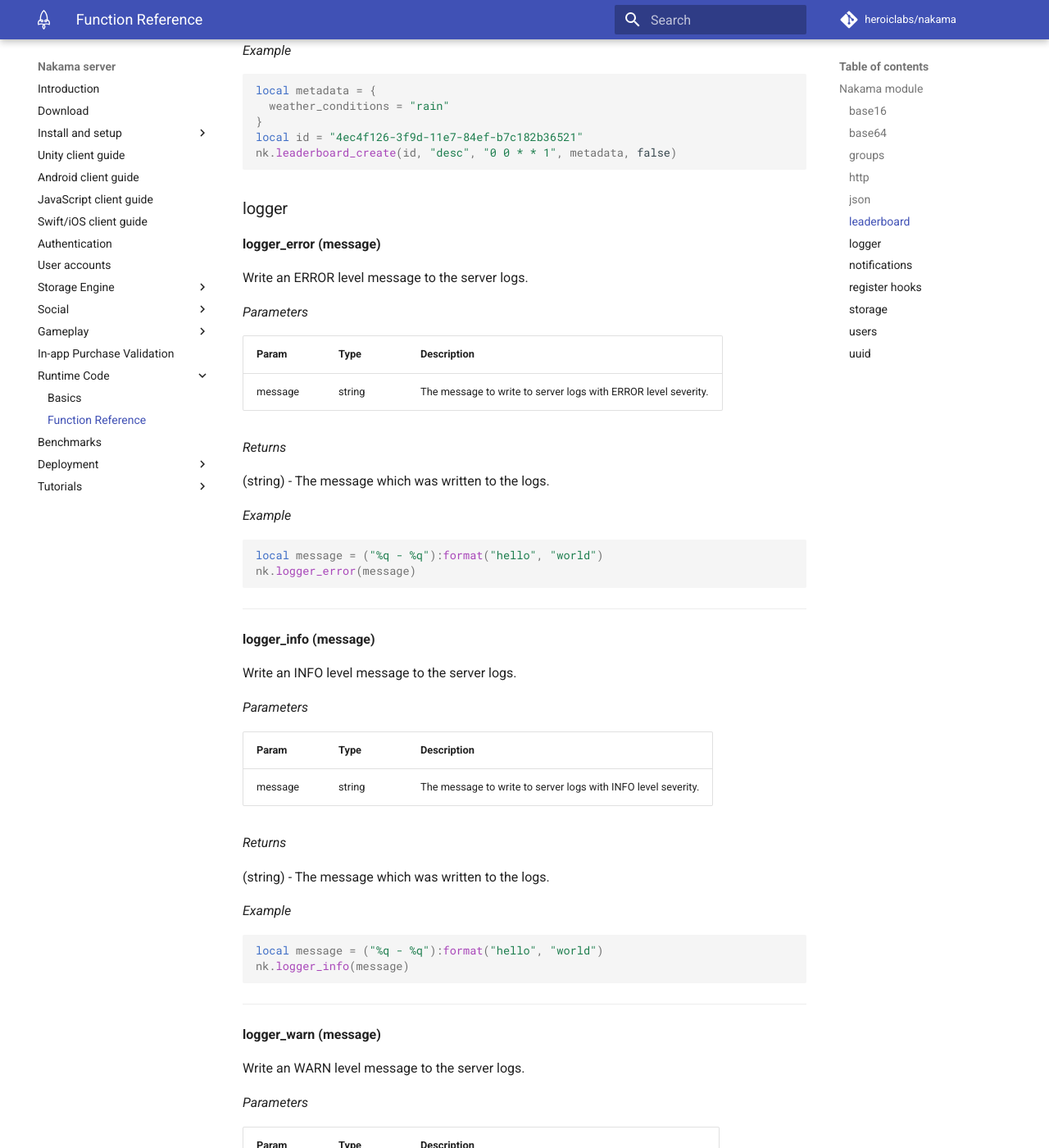
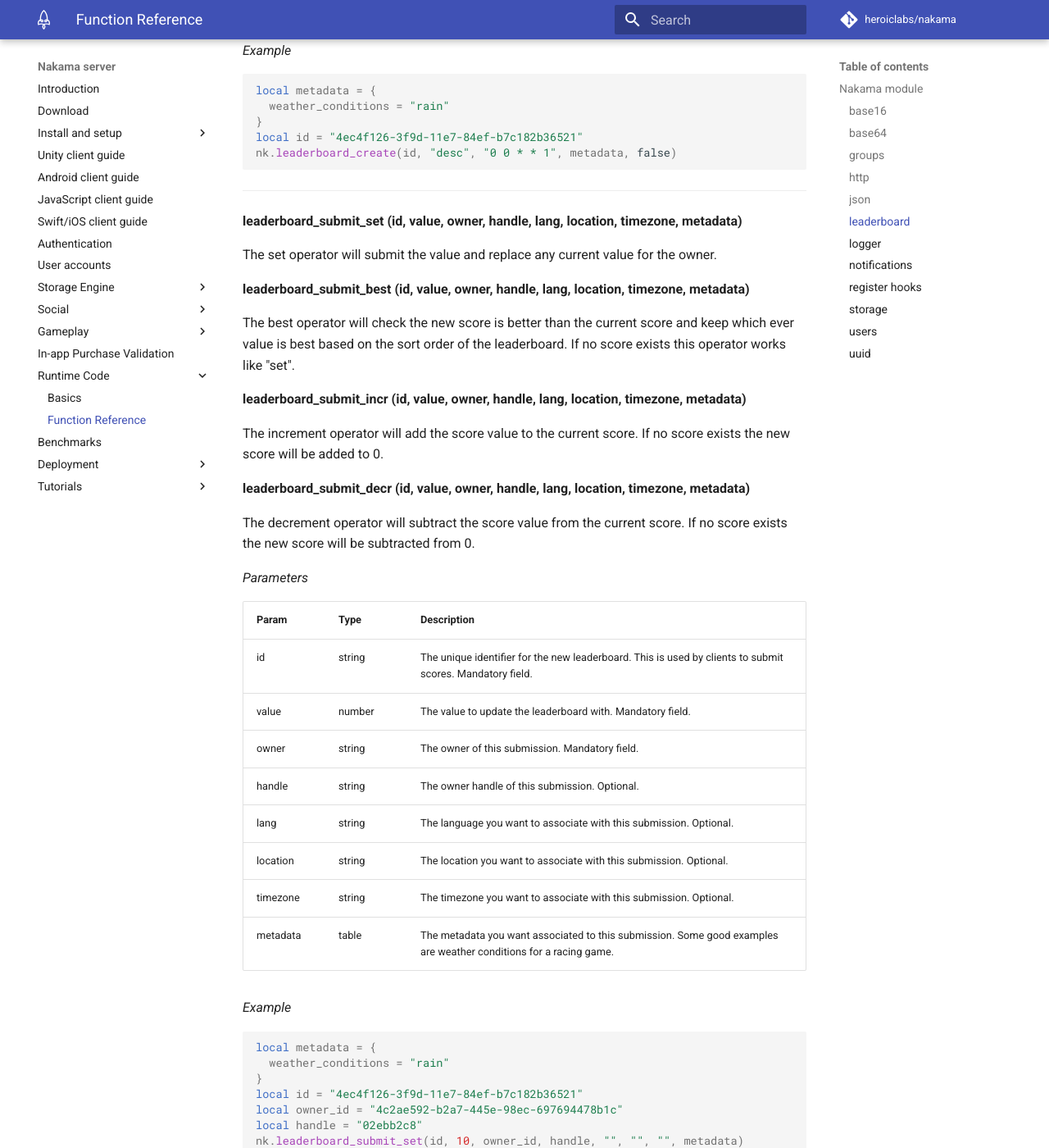
Before and after one commit to heroiclabs/nakama-docs, an MkDocs documentation site: the page built from docs/runtime-code-function-reference.md, in a window 1280 px wide and 1400 px high, scrolled down 7392 px. Shown: the whole window at 82% size. Built offline with MkDocs 1.6.1 and Material for MkDocs 9.7.7, drawn with Linux system fonts in a browser that asks for light colours; comment, search, counter and statistics services are not loaded; old or Windows-style settings are respelled for this version of MkDocs; some of the changed text lies outside the part shown.

Commit message:
Add storage listing and leaderboard submit to Runtime Reference

````diff
--- a/docs/runtime-code-function-reference.md
+++ b/docs/runtime-code-function-reference.md
@@ -325,6 +325,49 @@
 nk.leaderboard_create(id, "desc", "0 0 * * 1", metadata, false)
 ```
 
+---
+
+__leaderboard_submit_set (id, value, owner, handle, lang, location, timezone, metadata)__
+
+The set operator will submit the value and replace any current value for the owner.
+
+__leaderboard_submit_best (id, value, owner, handle, lang, location, timezone, metadata)__
+
+The best operator will check the new score is better than the current score and keep which ever value is best based on the sort order of the leaderboard. If no score exists this operator works like "set".
+
+__leaderboard_submit_incr (id, value, owner, handle, lang, location, timezone, metadata)__
+
+The increment operator will add the score value to the current score. If no score exists the new score will be added to 0.
+
+__leaderboard_submit_decr (id, value, owner, handle, lang, location, timezone, metadata)__
+
+The decrement operator will subtract the score value from the current score. If no score exists the new score will be subtracted from 0.
+
+_Parameters_
+
+| Param | Type | Description |
+| ----- | ---- | ----------- |
+| id | string | The unique identifier for the new leaderboard. This is used by clients to submit scores. Mandatory field. |
+| value | number | The value to update the leaderboard with. Mandatory field. |
+| owner | string | The owner of this submission. Mandatory field. |
+| handle | string | The owner handle of this submission. Optional. |
+| lang | string | The language you want to associate with this submission. Optional. |
+| location | string | The location you want to associate with this submission. Optional. |
+| timezone | string | The timezone you want to associate with this submission. Optional. |
+| metadata | table | The metadata you want associated to this submission. Some good examples are weather conditions for a racing game. |
+
+_Example_
+
+```lua
+local metadata = {
+  weather_conditions = "rain"
+}
+local id = "4ec4f126-3f9d-11e7-84ef-b7c182b36521"
+local owner_id = "4c2ae592-b2a7-445e-98ec-697694478b1c"
+local handle = "02ebb2c8"
+nk.leaderboard_submit_set(id, 10, owner_id, handle, "", "", "", metadata)
+```
+
 ### logger
 
 __logger_error (message)__
@@ -579,6 +622,38 @@
 
 ---
 
+__storage_list (user_id, bucket, collection, limit, cursor)__
+
+You can list records in a collection and page through results. The records returned can be filter to those owned by the user or "" for public records which aren't owned by a user.
+
+_Parameters_
+
+| Param | Type | Description |
+| ----- | ---- | ----------- |
+| user_id | string | User ID or "" (empty string) for public records. |
+| bucket | string | Bucket to list data from. |
+| collection | string | Collection to list data from. |
+| limit | number | Limit number of records retrieved. Min 10, Max 100. |
+| cursor | string | Pagination cursor from previous result. If none available set to "" (empty string). |
+
+_Returns_
+
+A table array of the records result set.
+
+_Example_
+
+```lua
+local user_id = "4ec4f126-3f9d-11e7-84ef-b7c182b36521" -- some user ID.
+local records = nk.storage_list(user_id, "bucket", "collection", 10, "")
+for _, r in ipairs(records)
+do
+  local message = ("read: %q, write: %q, value: %q"):format(r.PermissionRead, r.PermissionWrite, r.Value)
+  print(message)
+end
+```
+
+---
+
 __storage_remove (record_keys)__
 
 Remove one or more records by their bucket/collection/keyname and optional user.
@@ -593,10 +668,11 @@
 
 ```lua
 local user_id = "4ec4f126-3f9d-11e7-84ef-b7c182b36521" -- some user ID.
+local friend_user_id = "8d98ee3f-8c9f-42c5-b6c9-c8f79ad1b820" -- friend ID.
 local record_keys = {
   {Bucket = "mygame", Collection = "save", Record = "save1", UserId = user_id},
   {Bucket = "mygame", Collection = "save", Record = "save2", UserId = user_id},
-  {Bucket = "mygame", Collection = "save", Record = "save3", UserId = user_id}
+  {Bucket = "mygame", Collection = "public", Record = "progress", UserId = friend_user_id}
 }
 nk.storage_remove(record_keys)
 ```
````
